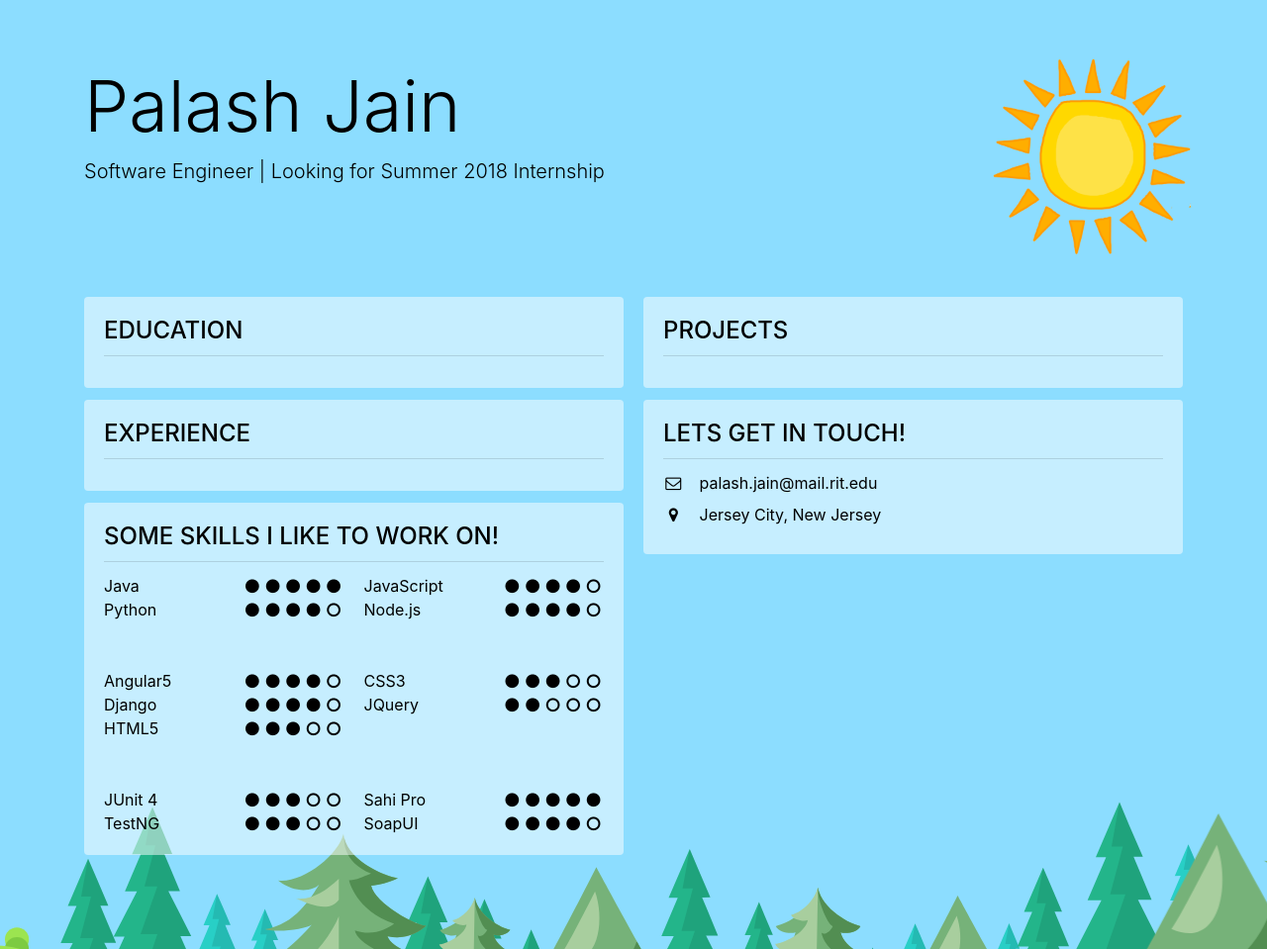
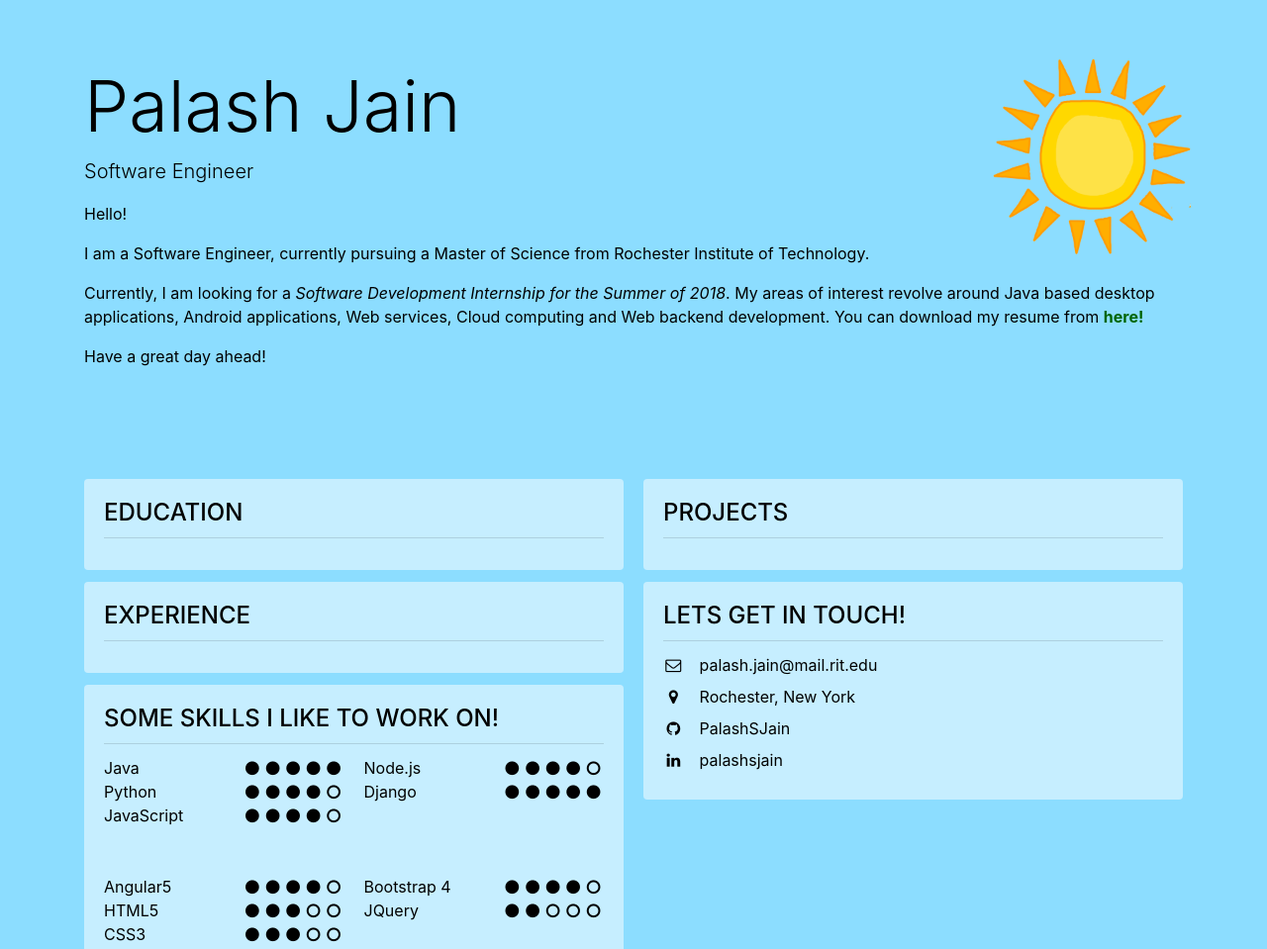
Before and after one commit to PalashSJain/palashsjain, a plain HTML site: page index.html in a window 1280 px wide. Shown: the top 959 px of the page at 99% size. Drawn offline with nearby package versions, Linux system fonts and the light colour scheme.

Commit message:
Updated introductory text and provided link for Resume

```diff
--- a/css/style.css
+++ b/css/style.css
@@ -16,7 +16,13 @@ a {
 }
 
 a:hover {
+    color: darkblue;
     text-decoration: none;
+}
+
+.resume-link {
+    color: darkgreen;
+    font-weight: bold;
 }
 
 .row {
--- a/index.html
+++ b/index.html
@@ -49,7 +49,16 @@
 
     <div class="container">
         <h1 class="display-3">Palash Jain</h1>
-        <p class="lead">Software Engineer | Looking for Summer 2018 Internship</p>
+        <p class="lead">Software Engineer</p>
+        <p>Hello!</p>
+        <p>I am a Software Engineer, currently pursuing a Master of Science from Rochester Institute of Technology.</p>
+        <p>Currently, I am looking for a <span style="font-style: italic">Software Development Internship for the Summer of 2018</span>.
+            My areas of interest revolve around Java based desktop applications, Android applications, Web services,
+            Cloud computing and Web
+            backend development. You can download my resume from <a class="resume-link" href="Resume.pdf"
+                                                                    target="_blank">here!</a>
+        </p>
+        <p>Have a great day ahead!</p>
     </div>
 </div>
 
@@ -89,16 +98,16 @@
                         <div class="float-right four-star">
                         </div>
                     </div>
+                    <div>
+                        <span>Django</span>
+                        <span class="float-right five-star">
+                        </span>
+                    </div>
                 </div>
 
                 <div class="card-columns mt-5 mb-5">
                     <div>
                         <span>Angular5</span>
-                        <span class="float-right four-star">
-                        </span>
-                    </div>
-                    <div>
-                        <span>Django</span>
                         <span class="float-right four-star">
                         </span>
                     </div>
@@ -110,6 +119,11 @@
                     <div>
                         <span>CSS3</span>
                         <span class="float-right three-star">
+                        </span>
+                    </div>
+                    <div>
+                        <span>Bootstrap 4</span>
+                        <span class="float-right four-star">
                         </span>
                     </div>
                     <div>
@@ -159,8 +173,18 @@
                 </div>
                 <div class="input-group">
                     <label class="mr-3" id="location"><i class="fa fa-fw fa-map-marker"></i></label>
-                    <label aria-describedby="location">
-                        Jersey City, New Jersey
+                    <label aria-describedby="location">Rochester, New York</label>
+                </div>
+                <div class="input-group">
+                    <label class="mr-3" id="github"><i class="fa fa-fw fa-github"></i></label>
+                    <label aria-describedby="github">
+                        <a href="https://github.com/PalashSJain" target="_blank">PalashSJain</a>
+                    </label>
+                </div>
+                <div class="input-group">
+                    <label class="mr-3" id="linkedin"><i class="fa fa-fw fa-linkedin"></i></label>
+                    <label aria-describedby="linkedin">
+                        <a href="https://www.linkedin.com/in/palashsjain/" target="_blank">palashsjain</a>
                     </label>
                 </div>
             </div>
```
Also changed, not shown: 1 other file.
